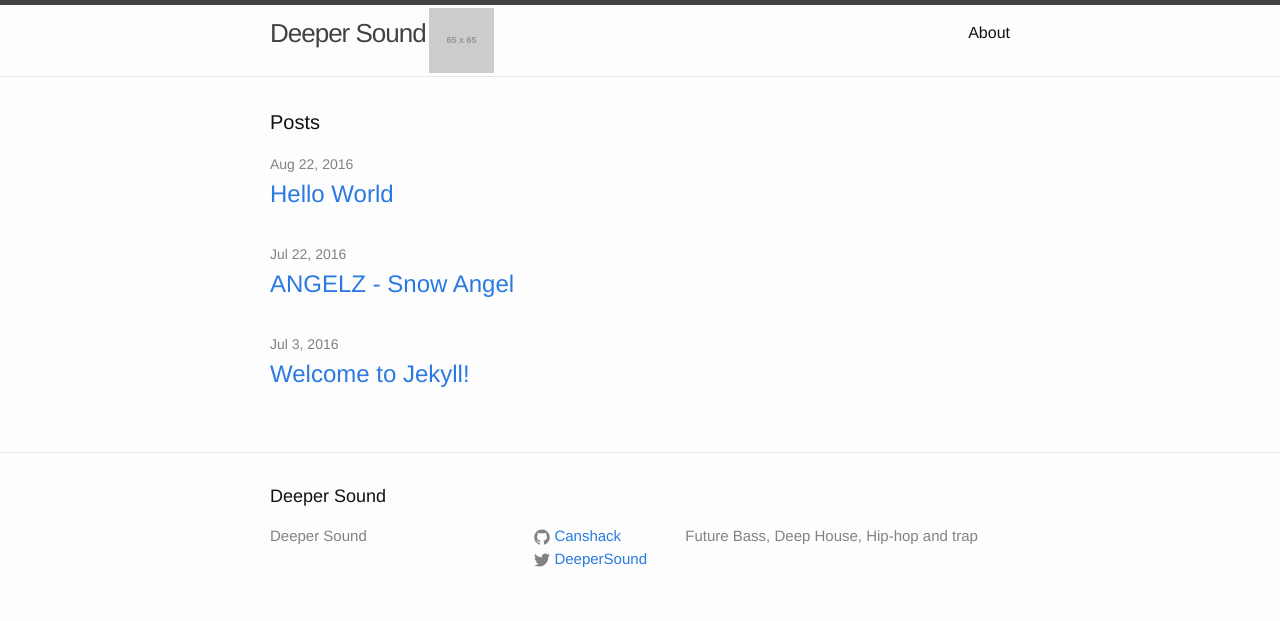
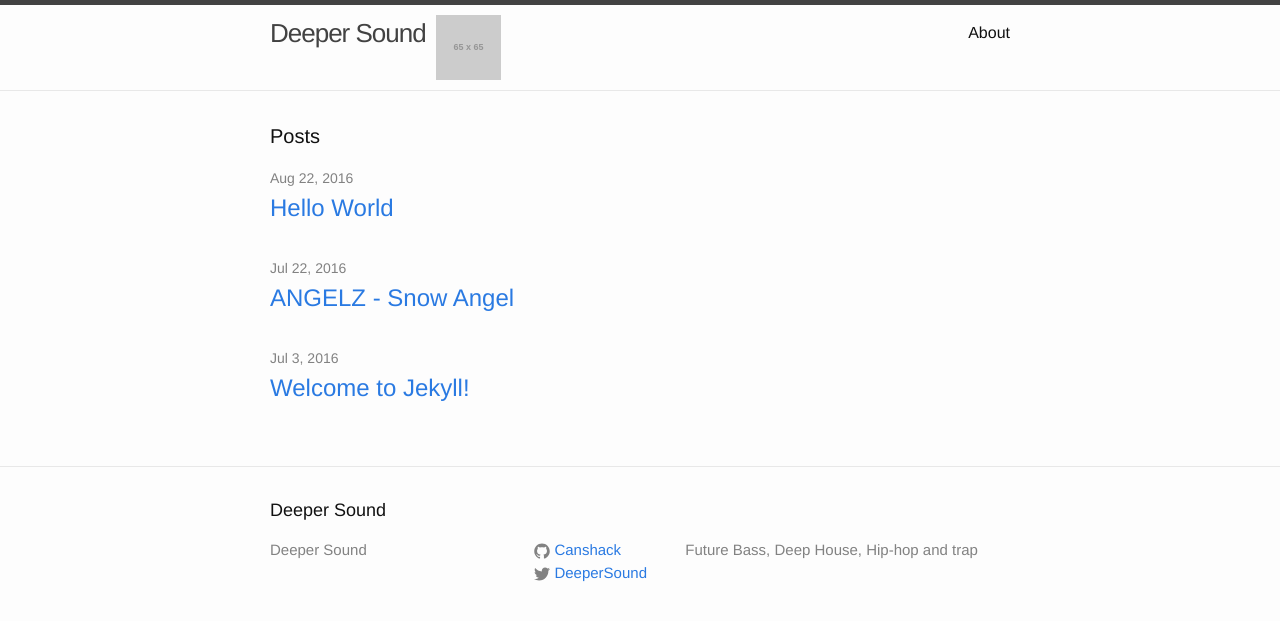
Before and after one commit to tfrenchy/Canshack.github.io, a Jekyll site: the page built from index.html, in a window 1280 px wide. Shown: the top 621 px of the page. Built offline with Jekyll 4.4.1, drawn with Linux system fonts in a browser that asks for light colours.

Commit message:
Update _layout.scss

```diff
--- a/_sass/_layout.scss
+++ b/_sass/_layout.scss
@@ -10,7 +10,7 @@
     position: relative;
 }
 .head-logo {
-    margin: 3px;
+    padding: 10px;
 }
 .site-title {
     font-size: 26px;
```
